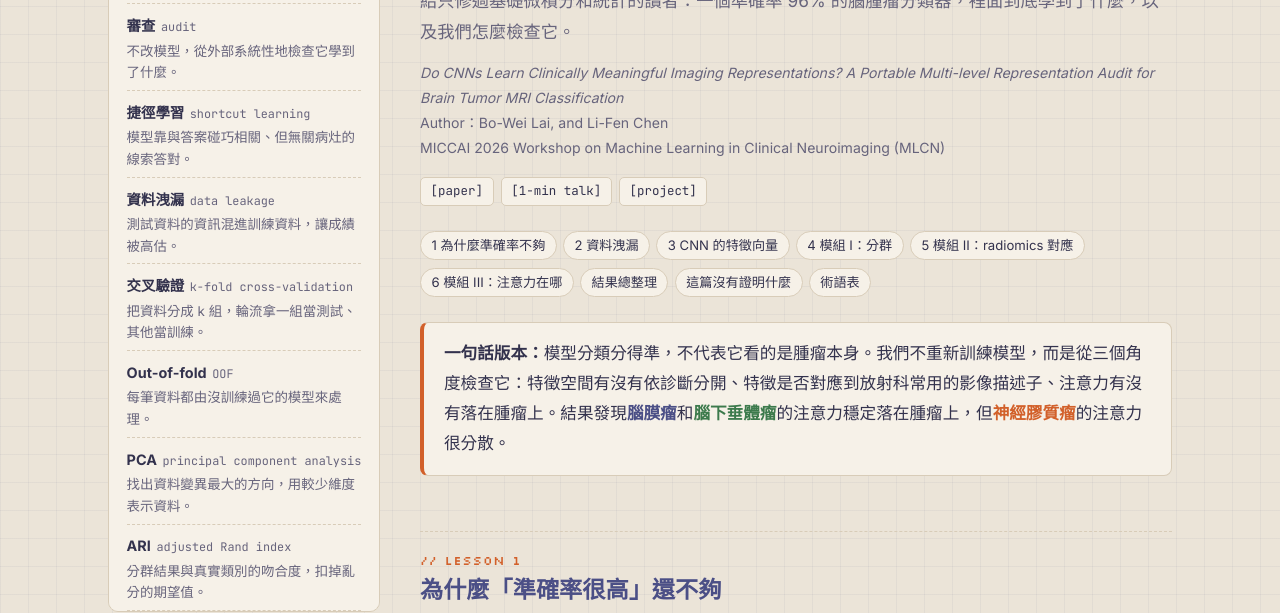
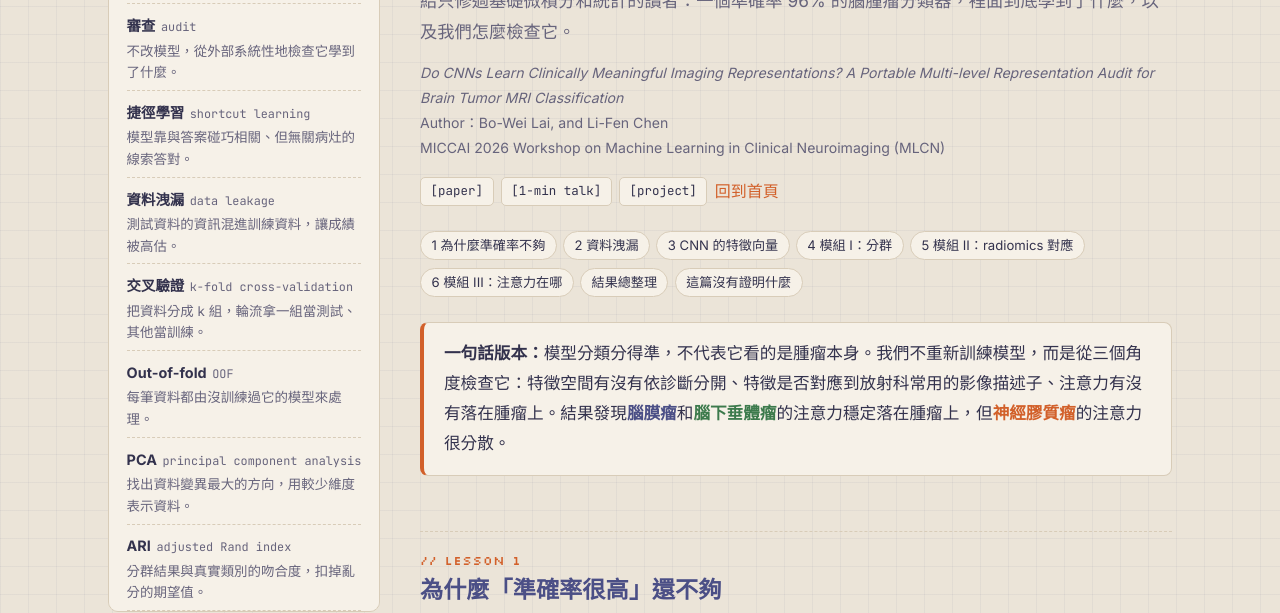
Before and after one commit to s9988766-creator/s9988766-creator.github.io, a plain HTML site: page tutorials/mlcn2026/index.html in a window 1280 px wide. Shown: the part 190-803 px from the top of the page. Drawn offline with nearby package versions, Linux system fonts and the light colour scheme.

Commit message:
Add homepage link and update footer text
Updated footer and added homepage link in the index.

```diff
--- a/tutorials/mlcn2026/index.html
+++ b/tutorials/mlcn2026/index.html
@@ -184,6 +184,7 @@ footer { margin-top: 3.5rem; padding-top: 1rem; border-top: 1px solid var(--line
     <a class="plink" href="https://papers.miccai.org/miccai-2026-sat/paper/MLCN_2026_035.pdf" target="_blank" rel="noopener">[paper]</a>
     <a class="plink" href="https://youtu.be/EiSosUWZuGY" target="_blank" rel="noopener">[1-min talk]</a>
     <a class="plink" href="https://github.com/s9988766-creator/MLCN-MICCAI2026-brain-tumor-audit" target="_blank" rel="noopener">[project]</a>
+    <a href="https://s9988766-creator.github.io">回到首頁</a>
   </div>
   <ul class="toc">
     <li><a href="#l1">1 為什麼準確率不夠</a></li>
@@ -194,7 +195,6 @@ footer { margin-top: 3.5rem; padding-top: 1rem; border-top: 1px solid var(--line
     <li><a href="#l6">6 模組 III：注意力在哪</a></li>
     <li><a href="#results">結果總整理</a></li>
     <li><a href="#limits">這篇沒有證明什麼</a></li>
-    <li><a href="#gloss">術語表</a></li>
   </ul>
   <div class="thesis"><b>一句話版本：</b>模型分類分得準，不代表它看的是腫瘤本身。我們不重新訓練模型，而是從三個角度檢查它：特徵空間有沒有依診斷分開、特徵是否對應到放射科常用的影像描述子、注意力有沒有落在腫瘤上。結果發現<b class="m">腦膜瘤</b>和<b class="p">腦下垂體瘤</b>的注意力穩定落在腫瘤上，但<b class="g">神經膠質瘤</b>的注意力很分散。</div>
 
@@ -421,7 +421,7 @@ footer { margin-top: 3.5rem; padding-top: 1rem; border-top: 1px solid var(--line
 
 
 <footer>
-  © 2026 賴鉑崴 · 本導讀依據已發表的論文撰寫，數字與完整細節以<a href="https://papers.miccai.org/miccai-2026-sat/paper/MLCN_2026_035.pdf" target="_blank" rel="noopener">論文原文</a>為準。 · <a href="https://s9988766-creator.github.io">回到首頁</a>
+  © 2026 賴鉑崴 · 本導讀依據已發表的論文撰寫，數字與完整細節以<a href="https://papers.miccai.org/miccai-2026-sat/paper/MLCN_2026_035.pdf" target="_blank" rel="noopener">論文原文</a>為準。  <a href="https://s9988766-creator.github.io">回到首頁</a>
 </footer>
 </div>
 </div>
```
